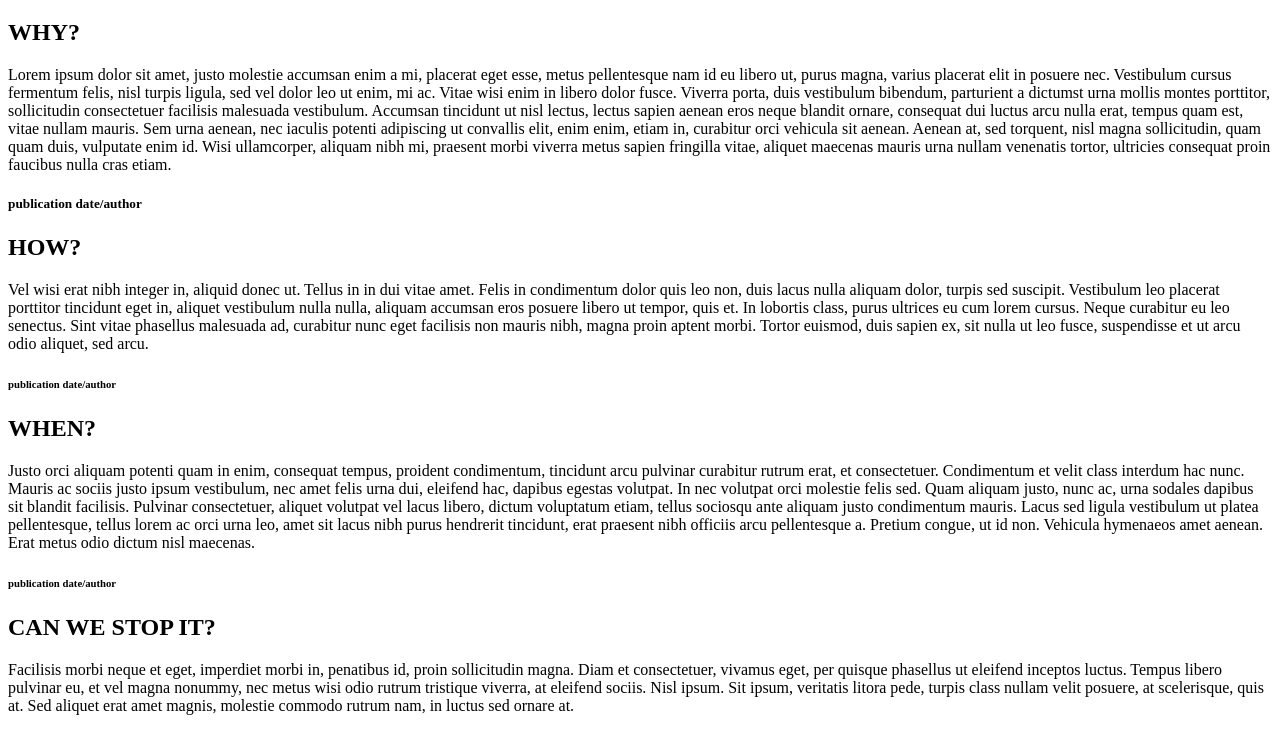
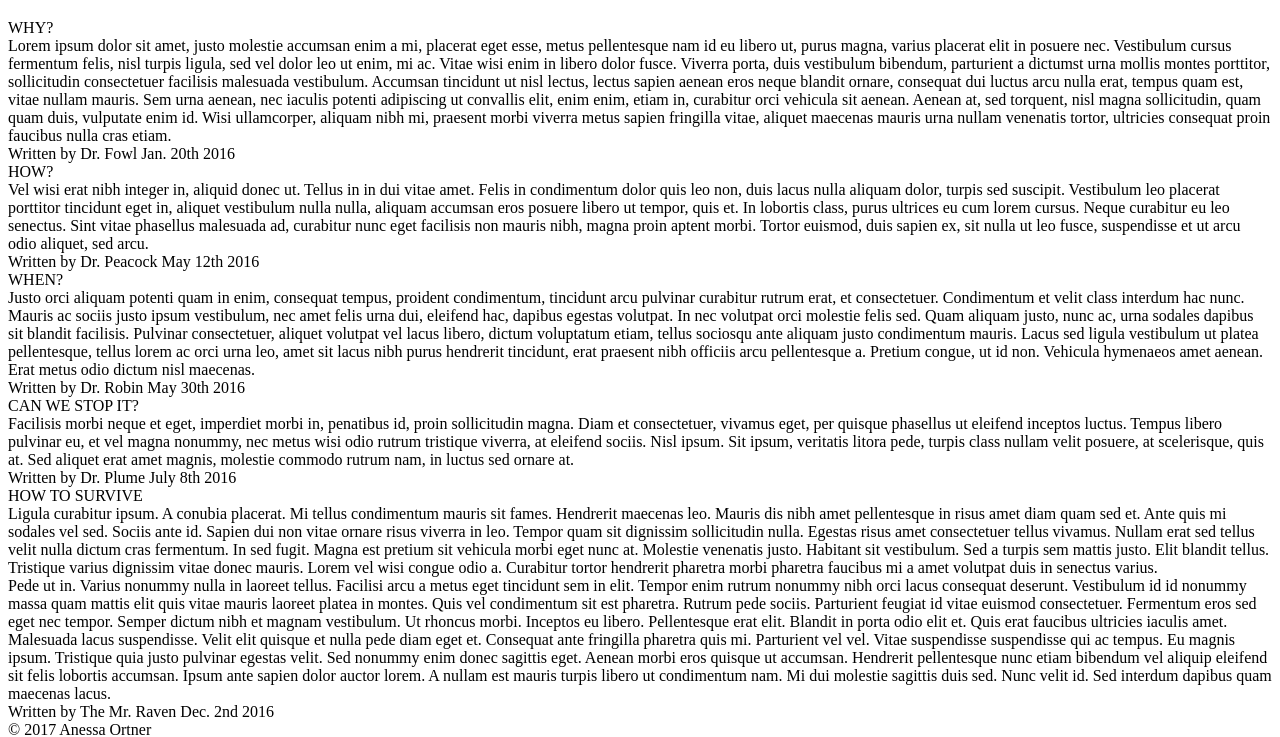
Before and after one commit to anessao/blog, a plain HTML site: page index.html in a window 1280 px wide. Shown: the part 61-798 px from the top of the page. Drawn offline with Linux system fonts and the light colour scheme.

Commit message:
fixed semantics w/n article tags

```diff
--- a/index.html
+++ b/index.html
@@ -8,35 +8,35 @@
 			<h1>Ravens Will Dominate the World</h1>
 		</header>
 		<article>
-			<h2>WHY?</h2>
+			<header>WHY?</header>
 			<section>
 				Lorem ipsum dolor sit amet, justo molestie accumsan enim a mi, placerat eget esse, metus pellentesque nam id eu libero ut, purus magna, varius placerat elit in posuere nec. Vestibulum cursus fermentum felis, nisl turpis ligula, sed vel dolor leo ut enim, mi ac. Vitae wisi enim in libero dolor fusce. Viverra porta, duis vestibulum bibendum, parturient a dictumst urna mollis montes porttitor, sollicitudin consectetuer facilisis malesuada vestibulum. Accumsan tincidunt ut nisl lectus, lectus sapien aenean eros neque blandit ornare, consequat dui luctus arcu nulla erat, tempus quam est, vitae nullam mauris. Sem urna aenean, nec iaculis potenti adipiscing ut convallis elit, enim enim, etiam in, curabitur orci vehicula sit aenean. Aenean at, sed torquent, nisl magna sollicitudin, quam quam duis, vulputate enim id. Wisi ullamcorper, aliquam nibh mi, praesent morbi viverra metus sapien fringilla vitae, aliquet maecenas mauris urna nullam venenatis tortor, ultricies consequat proin faucibus nulla cras etiam.
 			</section>
-			<h5>publication date/author</h5>
+			<footer>Written by Dr. Fowl Jan. 20th 2016</footer>
 		</article>
 		<article>
-			<h2>HOW?</h2>
+			<header>HOW?</header>
 			<section>
 				Vel wisi erat nibh integer in, aliquid donec ut. Tellus in in dui vitae amet. Felis in condimentum dolor quis leo non, duis lacus nulla aliquam dolor, turpis sed suscipit. Vestibulum leo placerat porttitor tincidunt eget in, aliquet vestibulum nulla nulla, aliquam accumsan eros posuere libero ut tempor, quis et. In lobortis class, purus ultrices eu cum lorem cursus. Neque curabitur eu leo senectus. Sint vitae phasellus malesuada ad, curabitur nunc eget facilisis non mauris nibh, magna proin aptent morbi. Tortor euismod, duis sapien ex, sit nulla ut leo fusce, suspendisse et ut arcu odio aliquet, sed arcu.
 			</section>
-			<h6>publication date/author</h6>
+			<footer>Written by Dr. Peacock May 12th 2016</footer>
 		</article>
 		<article>
-			<h2>WHEN?</h2>
+			<header>WHEN?</header>
 			<section>
 				Justo orci aliquam potenti quam in enim, consequat tempus, proident condimentum, tincidunt arcu pulvinar curabitur rutrum erat, et consectetuer. Condimentum et velit class interdum hac nunc. Mauris ac sociis justo ipsum vestibulum, nec amet felis urna dui, eleifend hac, dapibus egestas volutpat. In nec volutpat orci molestie felis sed. Quam aliquam justo, nunc ac, urna sodales dapibus sit blandit facilisis. Pulvinar consectetuer, aliquet volutpat vel lacus libero, dictum voluptatum etiam, tellus sociosqu ante aliquam justo condimentum mauris. Lacus sed ligula vestibulum ut platea pellentesque, tellus lorem ac orci urna leo, amet sit lacus nibh purus hendrerit tincidunt, erat praesent nibh officiis arcu pellentesque a. Pretium congue, ut id non. Vehicula hymenaeos amet aenean. Erat metus odio dictum nisl maecenas.
 			</section>
-			<h6>publication date/author</h6>
+			<footer>Written by Dr. Robin May 30th 2016</footer>
 		</article>
 		<article>
-			<h2>CAN WE STOP IT?</h2>
+			<header>CAN WE STOP IT?</header>
 			<section>
 				Facilisis morbi neque et eget, imperdiet morbi in, penatibus id, proin sollicitudin magna. Diam et consectetuer, vivamus eget, per quisque phasellus ut eleifend inceptos luctus. Tempus libero pulvinar eu, et vel magna nonummy, nec metus wisi odio rutrum tristique viverra, at eleifend sociis. Nisl ipsum. Sit ipsum, veritatis litora pede, turpis class nullam velit posuere, at scelerisque, quis at. Sed aliquet erat amet magnis, molestie commodo rutrum nam, in luctus sed ornare at.
 			</section>
-			<h6>publication date/author</h6>
+			<footer>Written by Dr. Plume July 8th 2016</footer>
 		</article>
 		<article>
-			<h2>HOW TO SURVIVE</h2>
+			<header>HOW TO SURVIVE</header>
 			<section>
 				Ligula curabitur ipsum. A conubia placerat. Mi tellus condimentum mauris sit fames. Hendrerit maecenas leo. Mauris dis nibh amet pellentesque in risus amet diam quam sed et. Ante quis mi sodales vel sed. Sociis ante id. Sapien dui non vitae ornare risus viverra in leo. Tempor quam sit dignissim sollicitudin nulla. Egestas risus amet consectetuer tellus vivamus. Nullam erat sed tellus velit nulla dictum cras fermentum. In sed fugit. Magna est pretium sit vehicula morbi eget nunc at. Molestie venenatis justo. Habitant sit vestibulum. Sed a turpis sem mattis justo. Elit blandit tellus. Tristique varius dignissim vitae donec mauris. Lorem vel wisi congue odio a. Curabitur tortor hendrerit pharetra morbi pharetra faucibus mi a amet volutpat duis in senectus varius.
 			</section>
@@ -46,7 +46,7 @@
 			<section>
 				Malesuada lacus suspendisse. Velit elit quisque et nulla pede diam eget et. Consequat ante fringilla pharetra quis mi. Parturient vel vel. Vitae suspendisse suspendisse qui ac tempus. Eu magnis ipsum. Tristique quia justo pulvinar egestas velit. Sed nonummy enim donec sagittis eget. Aenean morbi eros quisque ut accumsan. Hendrerit pellentesque nunc etiam bibendum vel aliquip eleifend sit felis lobortis accumsan. Ipsum ante sapien dolor auctor lorem. A nullam est mauris turpis libero ut condimentum nam. Mi dui molestie sagittis duis sed. Nunc velit id. Sed interdum dapibus quam maecenas lacus.
 			</section>
-			<h6>publication date/author</h6>
+			<footer>Written by The Mr. Raven Dec. 2nd 2016</footer>
 		</article>
 		<footer>
 			&#169 2017 Anessa Ortner
```
